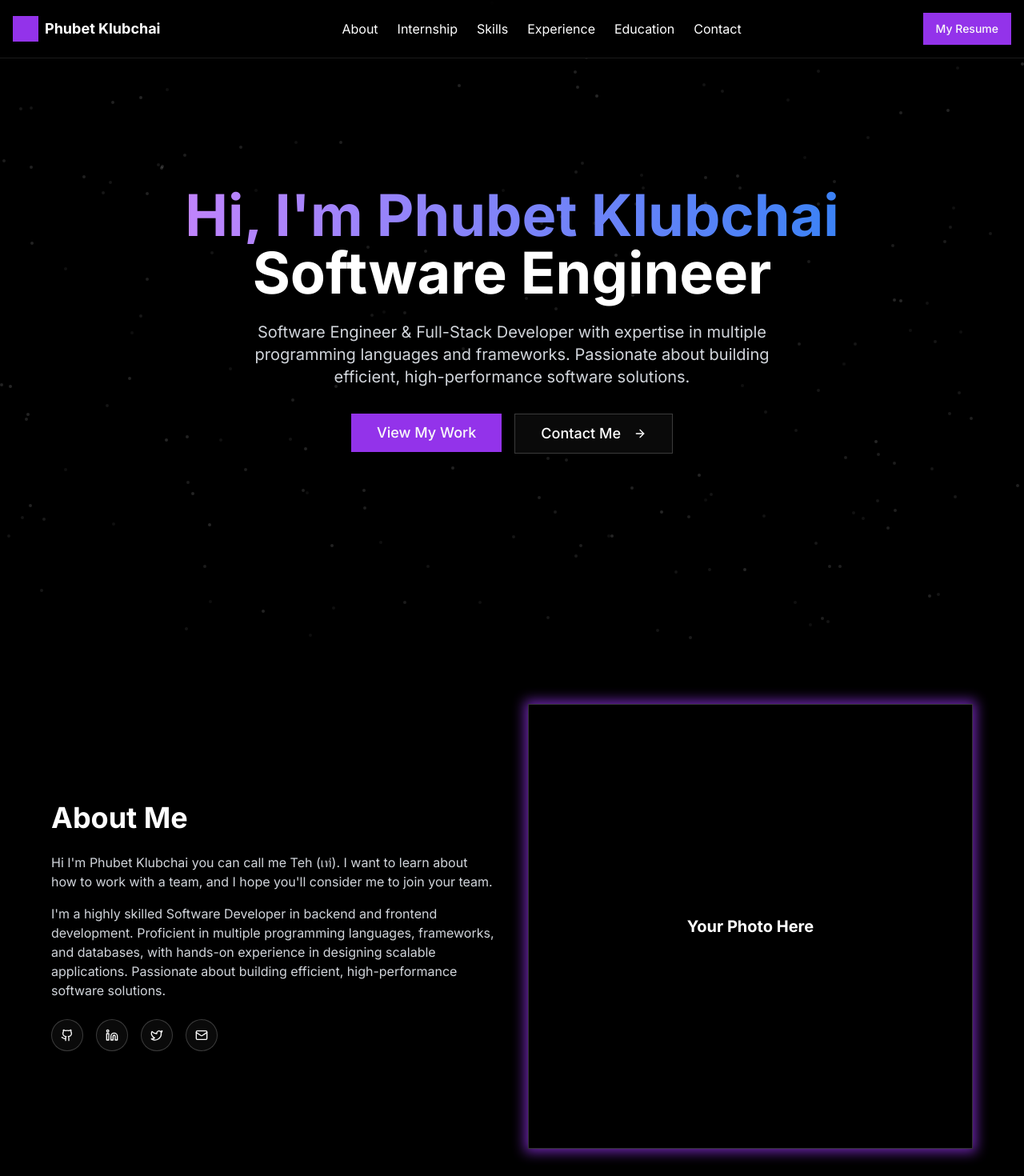
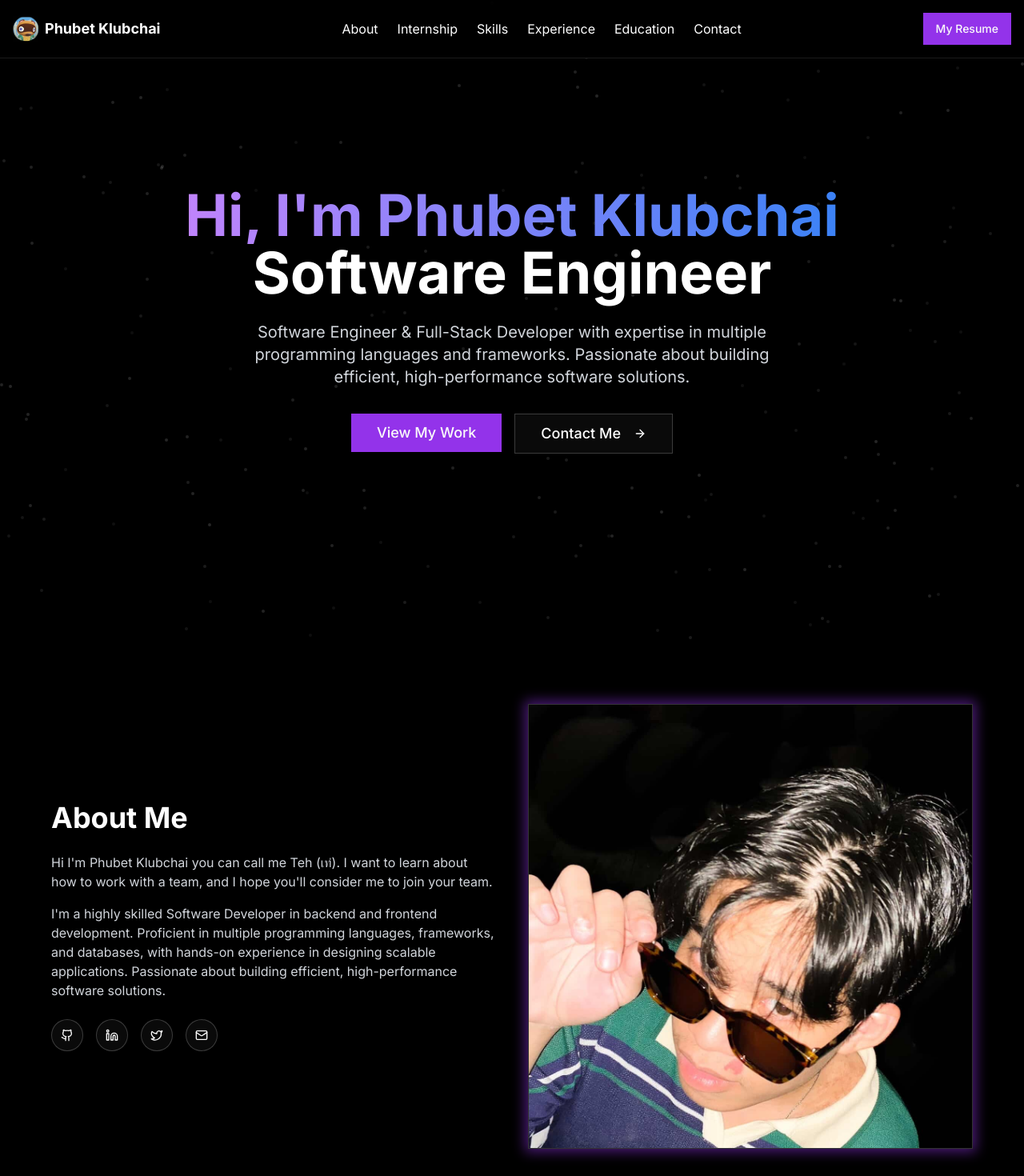
Before and after one commit to Tehzudteen/Portfolio_teh, a Next.js app: page / in a window 1280 px wide. Shown: the top 1470 px of the page at 80% size. Built offline with nearby package versions, Linux system fonts and the light colour scheme.

Commit message:
monday_two

```diff
--- a/app/page.tsx
+++ b/app/page.tsx
@@ -27,7 +27,12 @@ export default function Home() {
       {/* Navigation */}
       <nav className="fixed top-0 left-0 right-0 z-50 flex items-center justify-between p-4 bg-black/80 backdrop-blur-sm border-b border-white/10">
         <div className="flex items-center gap-2">
-          <div className="h-8 w-8 bg-purple-600 rounded-sm"></div>
+          <img
+            src="\103448179.jpg"
+            alt="User"
+            className="h-8 w-8 rounded-sm object-cover"
+          />
+
           <span className="font-bold text-lg">Phubet Klubchai</span>
         </div>
         <div className="hidden md:flex items-center gap-6">
@@ -124,10 +129,10 @@ export default function Home() {
             </div>
           </div>
           <div className="relative">
-            <div className="absolute -inset-1 bg-purple-600 rounded-lg opacity-75 blur"></div>
+            <div className="absolute -inset-1 bg-purple-600 rounded-lg opacity-50 blur"></div>
             <div className="relative aspect-square bg-black rounded-lg overflow-hidden border border-white/20">
               <div className="absolute inset-0 grid place-items-center">
-                <span className="text-xl font-bold">Your Photo Here</span>
+                <img src="\teh.jpg"/>
               </div>
             </div>
           </div>
```
Also changed, not shown: public/103448179.jpg (added), public/teh.jpg (added).
